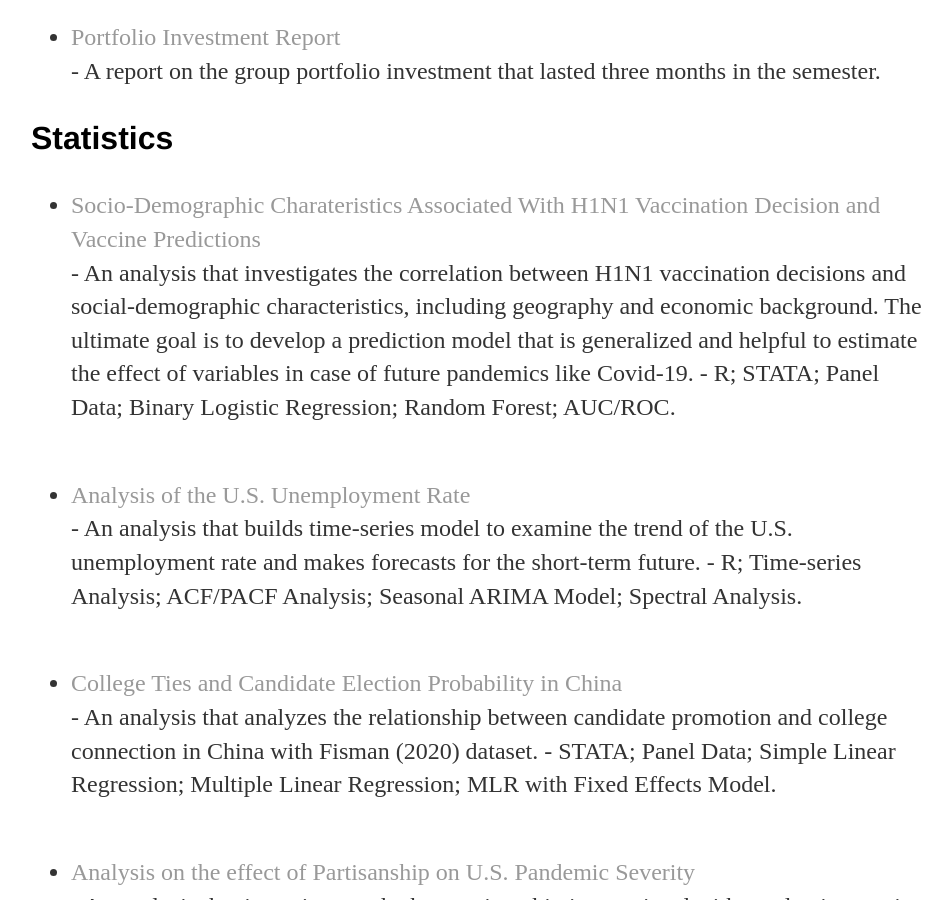
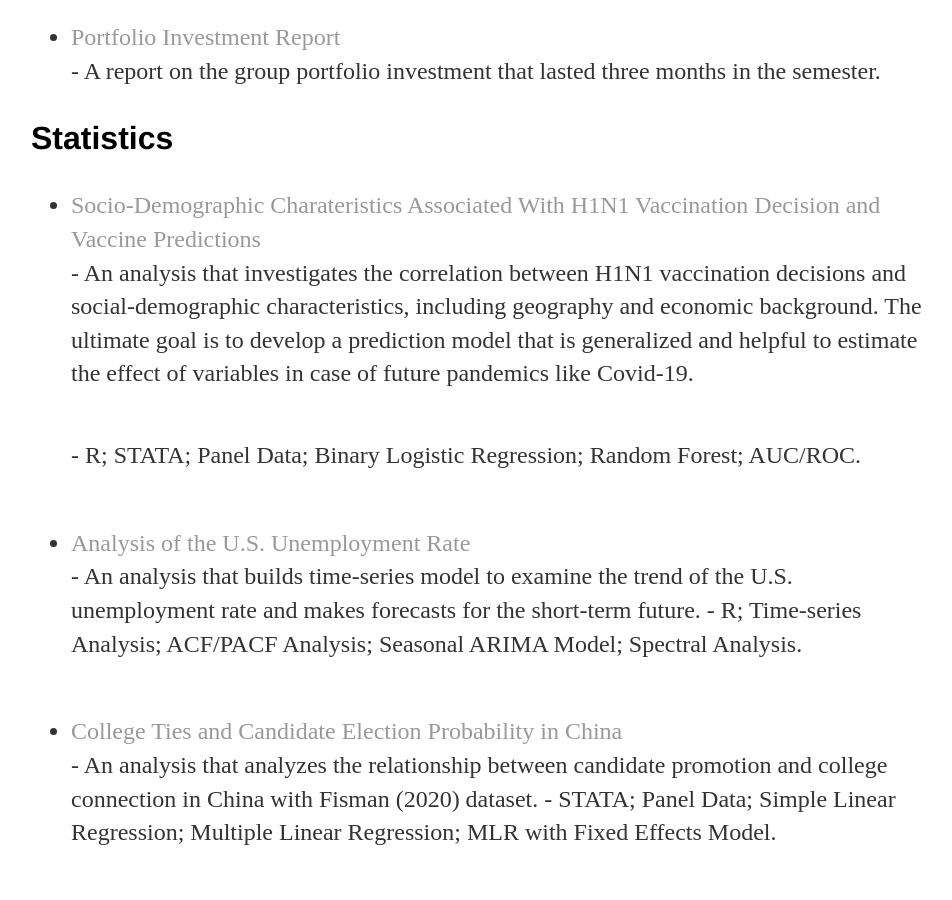
Before and after one commit to xiongy15/xiongy15.github.io, a Jekyll site: the page built from project/index.html, in a window 1280 px wide and 900 px high, scrolled down 1292 px. Shown: the whole window, without its empty margins (161-1113 px from the left). Built offline with Jekyll 4.4.1, drawn with Linux system fonts in a browser that asks for light colours.

Commit message:
Update index.html

```diff
--- a/project/index.html
+++ b/project/index.html
@@ -41,6 +41,7 @@ The projects are listed in chronological order. (newest to oldest) </p>
 <ul class="contacts">
 <li><a href="/project/Socio-Demographic Charateristics Associated With H1N1 Vaccination Decision and Vaccine Predictions.pdf" class="image fit">Socio-Demographic Charateristics Associated With H1N1 Vaccination Decision and Vaccine Predictions</a></li>
    - An analysis that investigates the correlation between H1N1 vaccination decisions and social-demographic characteristics, including geography and economic background. The ultimate goal is to develop a prediction model that is generalized and helpful to estimate the effect of variables in case of future pandemics like Covid-19.
+   <h3>    </h3>
    - R; STATA; Panel Data; Binary Logistic Regression; Random Forest; AUC/ROC.
    <h4>    </h4>
 <li><a href="/project/Analysis of the U.S. Unemployment Rate.pdf" class="image fit">Analysis of the U.S. Unemployment Rate</a></li>
```
